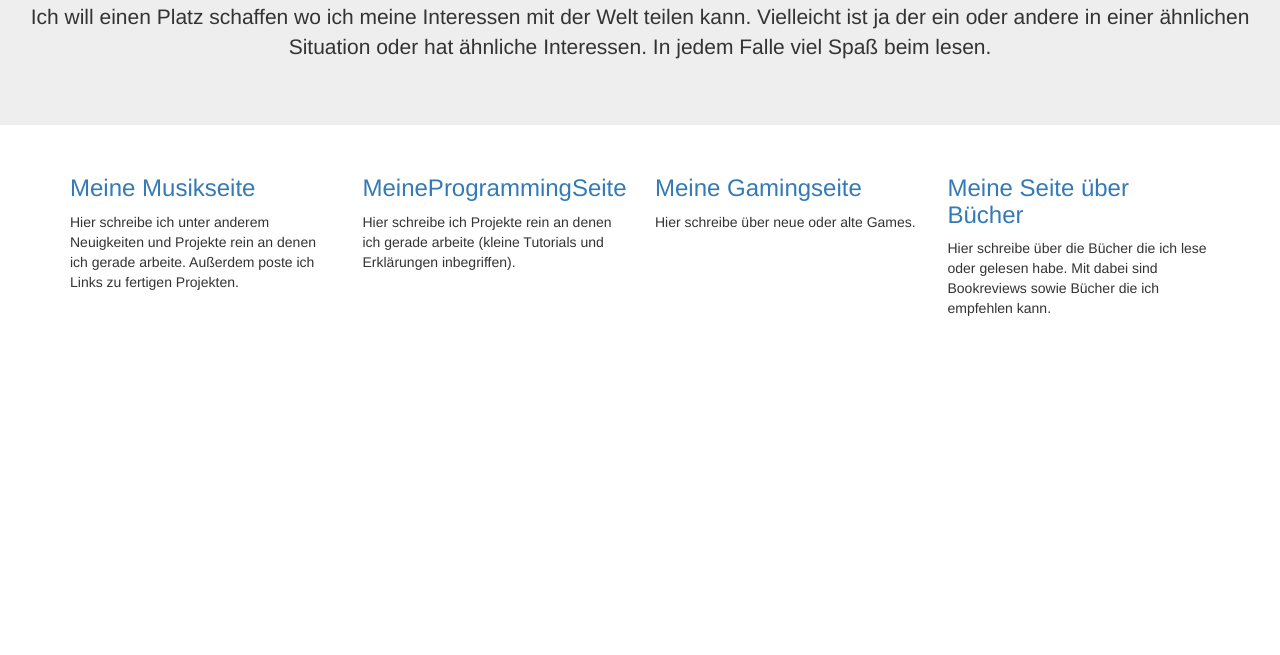
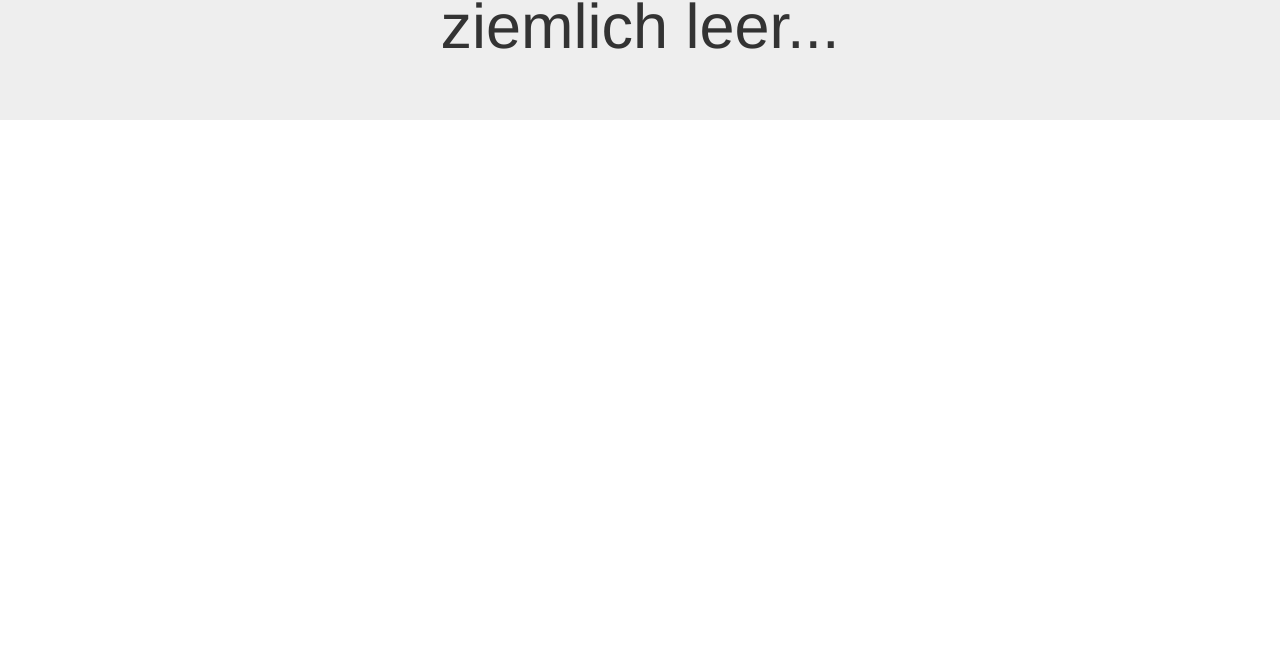
Before and after one commit to HabelJonas/HabelJonas.github.io, a plain HTML site: page index.html in a window 1280 px wide. Shown: the part 145-800 px from the top of the page. Drawn offline with nearby package versions, Linux system fonts and the light colour scheme.

Commit message:
Update index.html

```diff
--- a/index.html
+++ b/index.html
@@ -13,46 +13,7 @@
 <body>
 
   <div class="jumbotron text-center">
-    <h1>Willkommen auf meiner Webseite!</h1>
-    <p>
-      Ich will einen Platz schaffen wo ich meine Interessen mit der Welt teilen kann. Vielleicht ist ja der ein oder
-      andere in einer ähnlichen Situation oder
-      hat ähnliche Interessen. In jedem Falle viel Spaß beim lesen.
-    </p>
-  </div>
-
-  <div class="container">
-    <div class="row">
-      <div class="col-sm-3">
-        <A href="music.html">
-          <h3>Meine Musikseite</h3>
-        </A>
-        <p>
-          Hier schreibe ich unter anderem Neuigkeiten und Projekte rein an denen ich gerade arbeite. Außerdem
-          poste ich Links zu fertigen Projekten.
-        </p>
-      </div>
-      <div class="col-sm-3">
-        <A href="programming.html">
-          <h3>MeineProgrammingSeite</h3>
-        </A>
-        <p>Hier schreibe ich Projekte rein an denen ich gerade arbeite (kleine Tutorials und Erklärungen inbegriffen).
-        </p>
-      </div>
-      <div class="col-sm-3">
-        <A href="gaming.html">
-          <h3>Meine Gamingseite</h3>
-        </A>
-        <p>Hier schreibe über neue oder alte Games.</p>
-      </div>
-      <div class="col-sm-3">
-        <A href="reading.html">
-          <h3>Meine Seite über Bücher</h3>
-        </A>
-        <p>Hier schreibe über die Bücher die ich lese oder gelesen habe. Mit dabei sind Bookreviews sowie Bücher die ich
-          empfehlen kann.</p>
-      </div>
-    </div>
+    <h1>Willkommen auf meiner Webseite! Hier ist es ziemlich leer...</h1>
   </div>
 
 </body>
```
